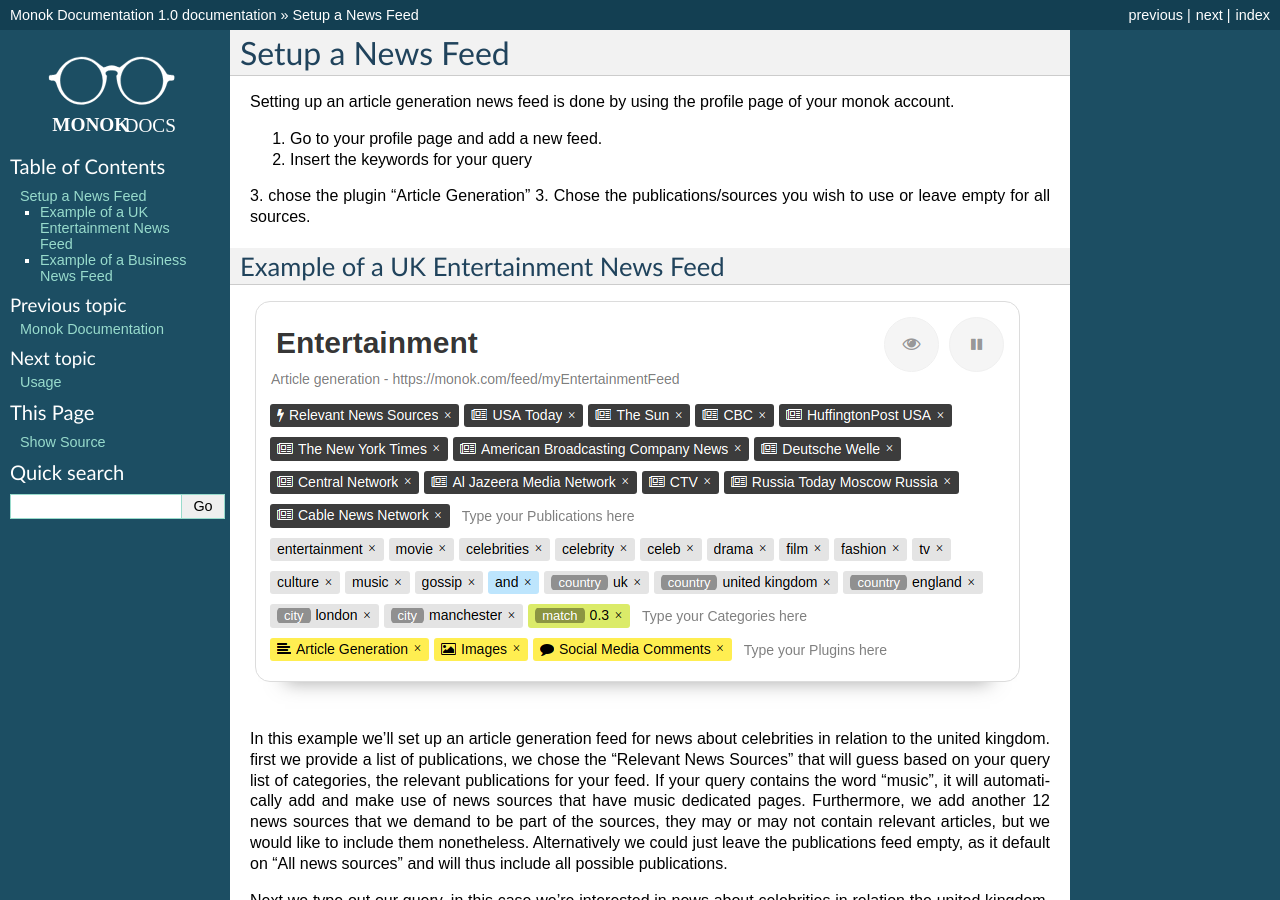
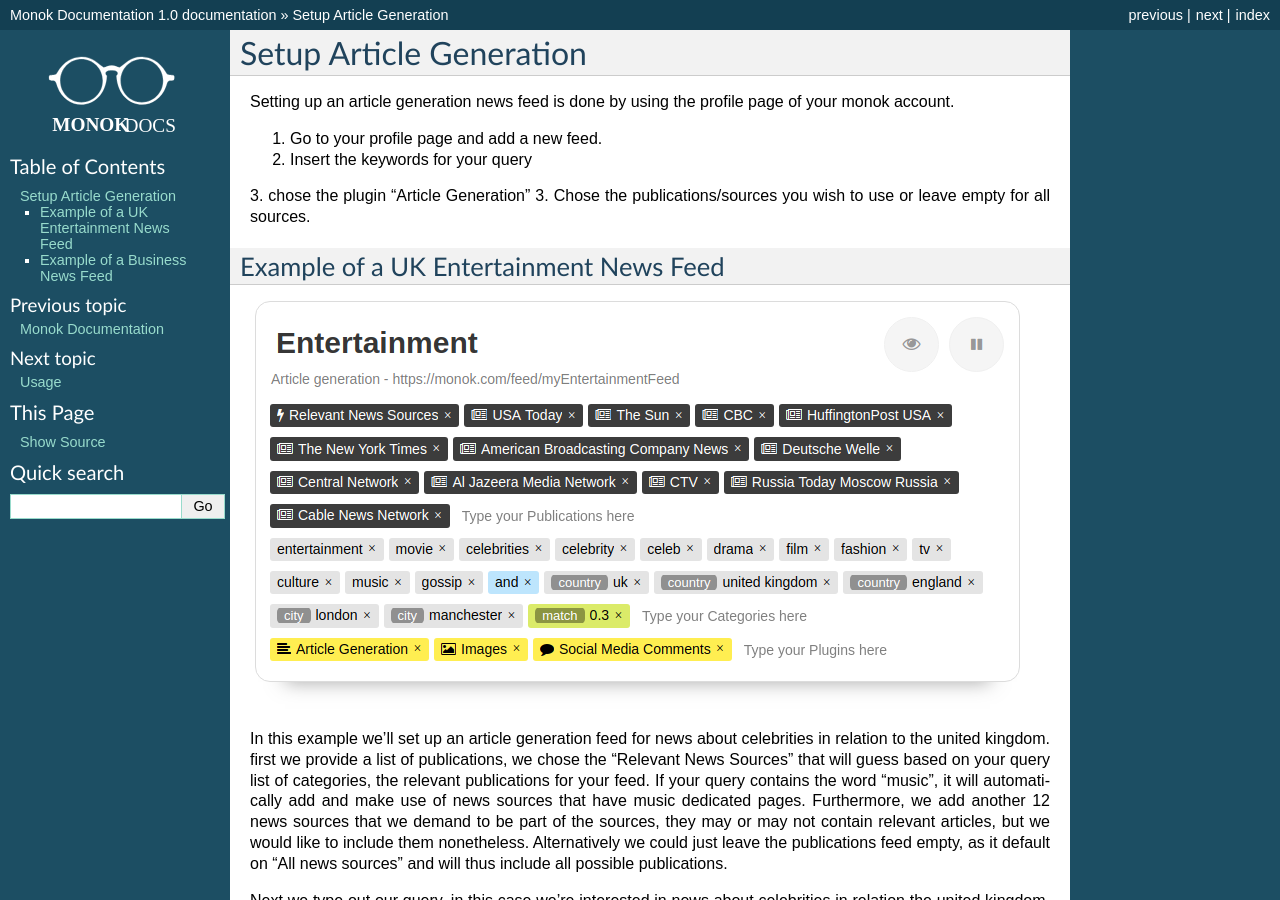
Before and after one commit to monoklabs/monok-docs, a Sphinx documentation site: the page built from docs/setupnewfeed.rst, in a window 1280 px wide and 900 px high. Built offline with Sphinx 7.4.7, drawn with Linux system fonts in a browser that asks for light colours; some of the changed text lies outside the part shown.

```diff
--- a/docs/setupnewfeed.rst
+++ b/docs/setupnewfeed.rst
@@ -1,4 +1,4 @@
-Setup a News Feed
+Setup Article Generation
 ========
 
 Setting up an article generation news feed is done by using the profile page of your monok account.
```
Also changed, not shown: docs/images/frenchhealthfeed.png (added).
